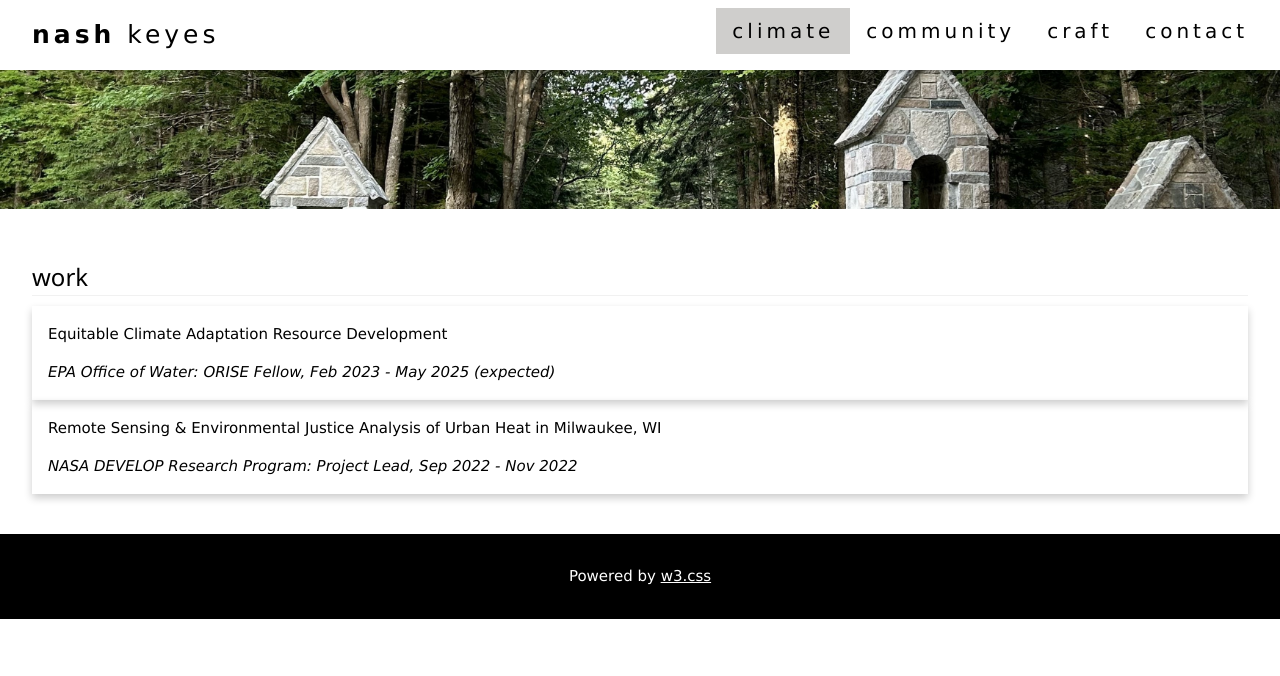
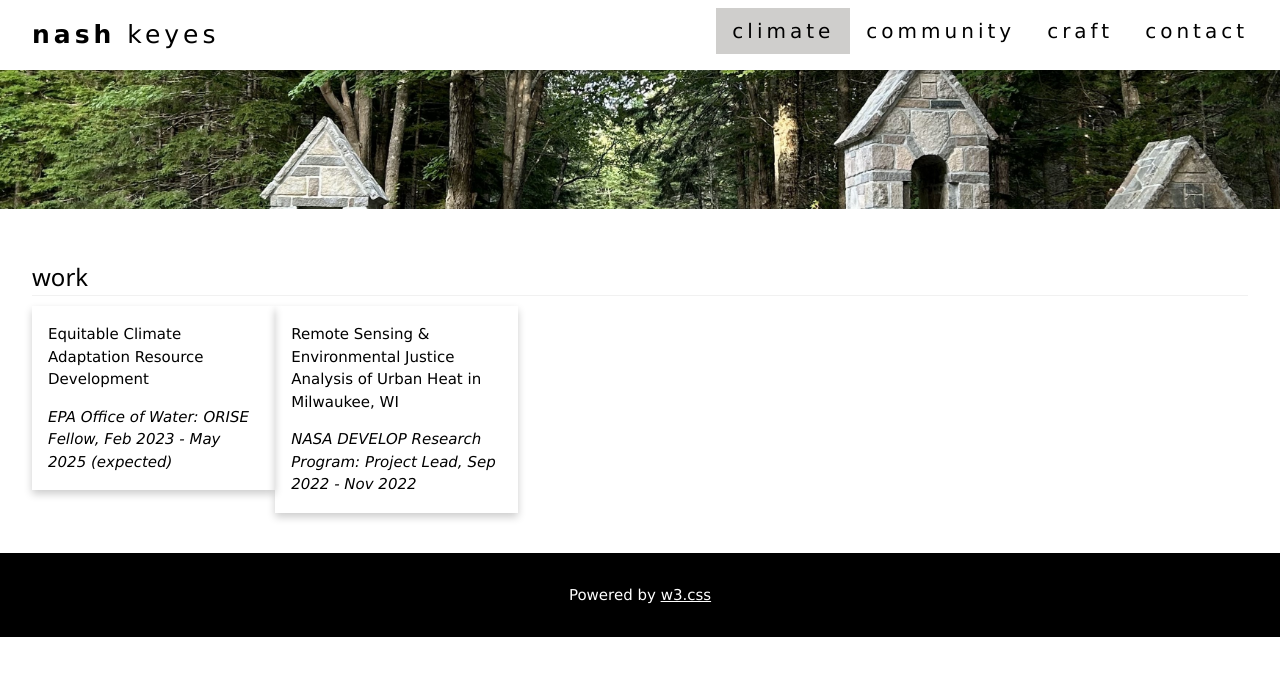
Before and after one commit to ndbkeyes/ndbkeyes.github.io, a Jekyll site: the page climate.html, which Jekyll copies as it is, in a window 1280 px wide. Shown: the top 676 px of the page. Built offline with Jekyll 4.4.1, drawn with Linux system fonts in a browser that asks for light colours.

Commit message:
Update main.css

```diff
--- a/css/main.css
+++ b/css/main.css
@@ -5,6 +5,8 @@
   /* Add shadows to create the "card" effect */
   box-shadow: 0 4px 8px 0 rgba(0,0,0,0.2);
   transition: 0.3s;
+  float: left;
+  width: 20%;
 }
 
 /* On mouse-over, add a deeper shadow */
```
